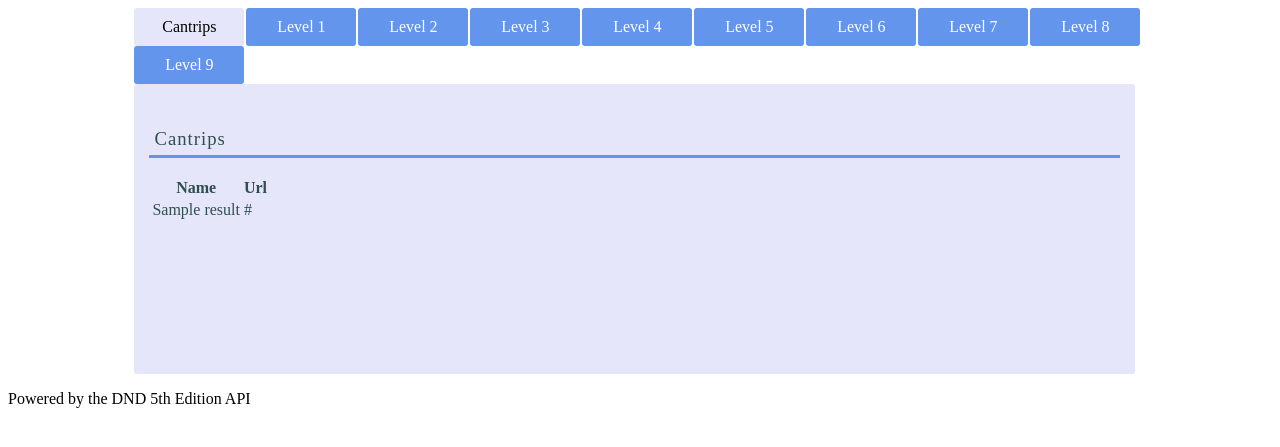
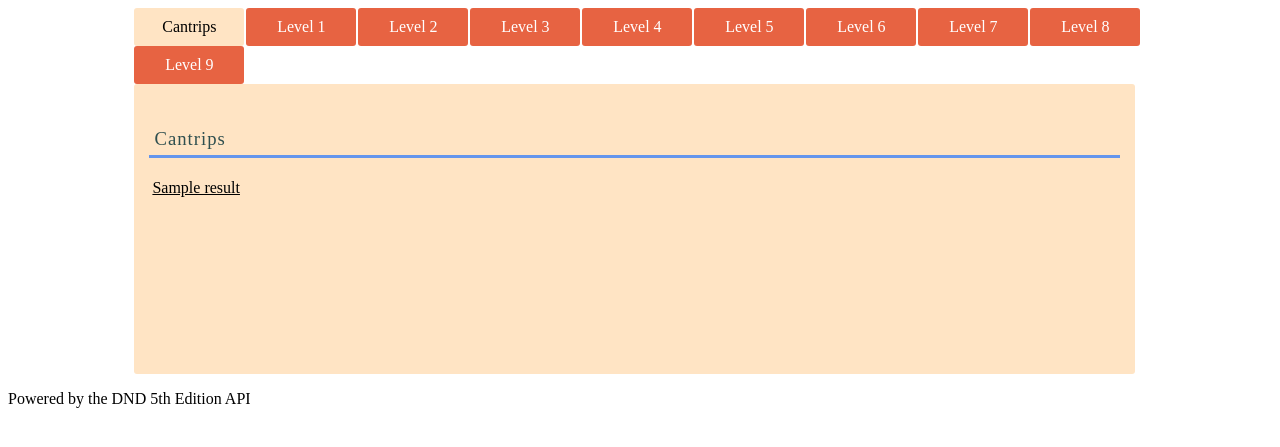
Before and after one commit to jgage930/spell-book, a Flask app: page / in a window 1280 px wide. Shown: the top 447 px of the page. Run offline with Flask 2, Linux system fonts and the light colour scheme; a database or web service that is not in the repository returns one stand-in record (values such as "Sample title"); data that the repository does not hold is empty; some libraries are stand-ins or nearby versions.

Commit message:
working version

```diff
--- a/app.py
+++ b/app.py
@@ -34,9 +34,9 @@ def spell_view(spell_name):
     if spell_name in spell_data:
         # current spell
         my_data = spell_data[spell_name]
-
+        index = my_data['index']
         # get data to put into Spell object
-        name = spell_name
+        name = my_data['name']
         desc = ' '.join([str(elem) for elem in my_data['desc']])
         range = my_data['range']
         components = ' '.join([str(elem) for elem in my_data['components']])
@@ -62,7 +62,7 @@ def spell_view(spell_name):
         level = my_data['level']
         school = my_data['school']['name']
 
-        spell = Spell(name, desc, range, components, material, ritual, duration, concentration, casting_time, level, school)
+        spell = Spell(name, desc, range, components, material, ritual, duration, concentration, casting_time, level, school, index)
         return render_template('spell_view.html', spell=spell)
     return render_template('error.html')
 
--- a/models/spell.py
+++ b/models/spell.py
@@ -15,3 +15,4 @@ class Spell:
     casting_time: str
     level: str
     school: str
+    index: str
--- a/static/style.css
+++ b/static/style.css
@@ -1,3 +1,20 @@
+
+hr {
+  background-color: rgba(223, 49, 5, 0.753);
+}
+
+#spell-viewer {
+  background-color: bisque;
+}
+
+label {
+  width: 80%;
+  height: auto;
+  margin: 0 auto;
+  text-align: center;
+  font-weight: bold;
+}
+
 .tabs{
   width:80%;
   height:auto;
@@ -17,7 +34,7 @@
   margin-right:2px;
   padding:10px 5px;
   text-align: center;
-  background-color:cornflowerblue;
+  background-color: rgba(223, 49, 5, 0.753);
   border-radius:3px;
 }
 .tabs .tabs-list li:hover{
@@ -36,7 +53,7 @@
   height:auto;
   border-radius:3px;
   padding:20px 15px;
-  background-color:lavender;
+  background-color:bisque;
   color:darkslategray;
   clear:both;
 }
@@ -56,7 +73,7 @@
   display:block !important;
 }
 .tabs .tabs-list li.active{
-  background-color:lavender !important;
+  background-color:bisque !important;
   color:black !important;
 }
 .active a{
--- a/templates/main.html
+++ b/templates/main.html
@@ -20,14 +20,9 @@
     <div id="tab1" class="tab active">
         <h3>Cantrips</h3>
         <table>
-          <tr>
-            <th>Name</th>
-            <th>Url</th>
-          </tr>
           {% for data in spells['0'] %}
           <tr>
-            <td>{{ data['name'] }}</td>
-            <td>{{ data['url'] }}</td>
+            <td><a href="{{ url_for('spell_view', spell_name=data['index']) }}">{{ data['name'] }}</a></td>
           </tr>
           {% endfor %}
         </table>
@@ -36,14 +31,9 @@
      <div id="tab2" class="tab">
        <h3>Level 1</h3>
        <table>
-        <tr>
-          <th>Name</th>
-          <th>Url</th>
-        </tr>
         {% for data in spells['1'] %}
         <tr>
-          <td>{{ data['name'] }}</td>
-          <td>{{ data['url'] }}</td>
+          <td><a href="{{ url_for('spell_view', spell_name=data['index']) }}">{{ data['name'] }}</a></td>
         </tr>
         {% endfor %}
       </table>
@@ -52,14 +42,10 @@
      <div id="tab3" class="tab">
        <h3>Level 2</h3>
        <table>
-        <tr>
-          <th>Name</th>
-          <th>Url</th>
-        </tr>
         {% for data in spells['2'] %}
         <tr>
-          <td>{{ data['name'] }}</td>
-          <td>{{ data['url'] }}</td>
+          <td><a href="{{ url_for('spell_view', spell_name=data['index']) }}">{{ data['name'] }}</a></td>
+
         </tr>
         {% endfor %}
       </table>
@@ -68,14 +54,11 @@
      <div id="tab4" class="tab">
         <h3>Level 3</h3>
         <table>
-          <tr>
-            <th>Name</th>
-            <th>Url</th>
-          </tr>
+
           {% for data in spells['3'] %}
           <tr>
-            <td>{{ data['name'] }}</td>
-            <td>{{ data['url'] }}</td>
+            <td><a href="{{ url_for('spell_view', spell_name=data['index']) }}">{{ data['name'] }}</a>/td>
+
           </tr>
           {% endfor %}
         </table>
@@ -84,14 +67,11 @@
      <div id="tab5" class="tab">
        <h3>Level 4</h3>
        <table>
-        <tr>
-          <th>Name</th>
-          <th>Url</th>
-        </tr>
+
         {% for data in spells['4'] %}
         <tr>
-          <td>{{ data['name'] }}</td>
-          <td>{{ data['url'] }}</td>
+          <td><a href="{{ url_for('spell_view', spell_name=data['index']) }}">{{ data['name'] }}</a></td>
+
         </tr>
         {% endfor %}
       </table>
@@ -100,14 +80,11 @@
      <div id="tab6" class="tab">
        <h3>Level 5</h3>
        <table>
-        <tr>
-          <th>Name</th>
-          <th>Url</th>
-        </tr>
+
         {% for data in spells['5'] %}
         <tr>
-          <td>{{ data['name'] }}</td>
-          <td>{{ data['url'] }}</td>
+          <td><a href="{{ url_for('spell_view', spell_name=data['index']) }}">{{ data['name'] }}</a></td>
+
         </tr>
         {% endfor %}
       </table>
@@ -116,14 +93,11 @@
      <div id="tab7" class="tab">
         <h3>Level 6</h3>
         <table>
-          <tr>
-            <th>Name</th>
-            <th>Url</th>
-          </tr>
+
           {% for data in spells['6'] %}
           <tr>
-            <td>{{ data['name'] }}</td>
-            <td>{{ data['url'] }}</td>
+            <td><a href="{{ url_for('spell_view', spell_name=data['index']) }}">{{ data['name'] }}</a></td>
+
           </tr>
           {% endfor %}
         </table>
@@ -132,14 +106,11 @@
      <div id="tab8" class="tab">
        <h3>Level 7</h3>
        <table>
-        <tr>
-          <th>Name</th>
-          <th>Url</th>
-        </tr>
+
         {% for data in spells['7'] %}
         <tr>
-          <td>{{ data['name'] }}</td>
-          <td>{{ data['url'] }}</td>
+          <td><a href="{{ url_for('spell_view', spell_name=data['index']) }}">{{ data['name'] }}</a></td>
+
         </tr>
         {% endfor %}
       </table>
@@ -148,14 +119,11 @@
      <div id="tab9" class="tab">
        <h3>Level 8</h3>
        <table>
-        <tr>
-          <th>Name</th>
-          <th>Url</th>
-        </tr>
+
         {% for data in spells['8'] %}
         <tr>
-          <td>{{ data['name'] }}</td>
-          <td>{{ data['url'] }}</td>
+          <td><a href="{{ url_for('spell_view', spell_name=data['index']) }}">{{ data['name'] }}</a></td>
+
         </tr>
         {% endfor %}
       </table>
@@ -164,14 +132,11 @@
      <div id="tab10" class="tab">
         <h3>Level 9</h3>
         <table>
-          <tr>
-            <th>Name</th>
-            <th>Url</th>
-          </tr>
+
           {% for data in spells['9'] %}
           <tr>
-            <td>{{ data['name'] }}</td>
-            <td>{{ data['url'] }}</td>
+            <td><a href="{{ url_for('spell_view', spell_name=data['index']) }}">{{ data['name'] }}</a></td>
+
           </tr>
           {% endfor %}
         </table>
```
Also changed, not shown: templates/spell_view.html (+25 -24 lines), data.json.
